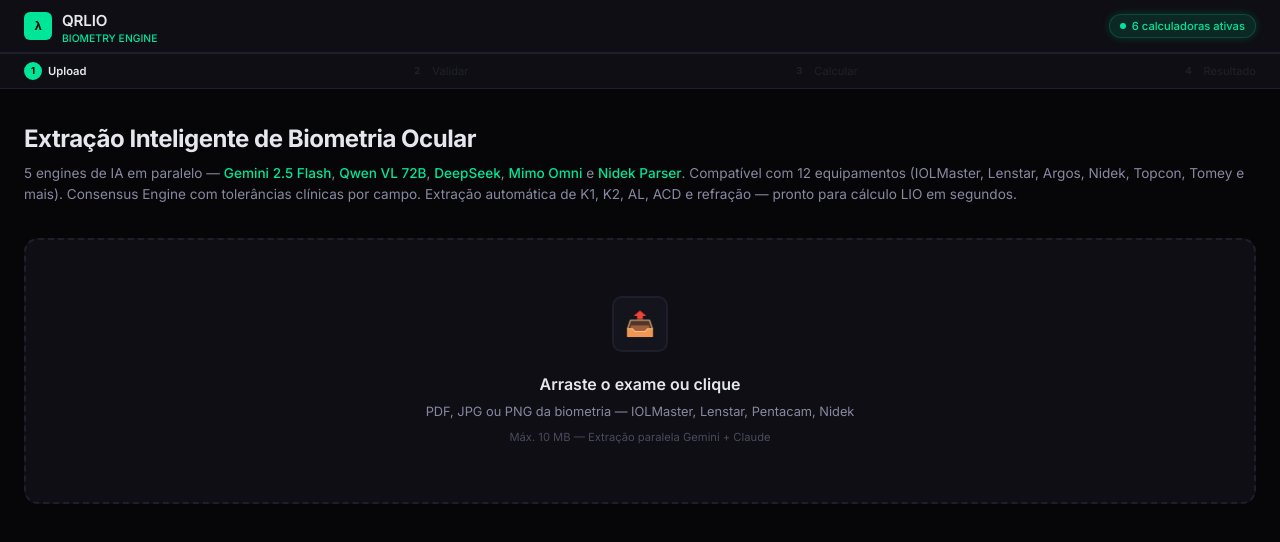
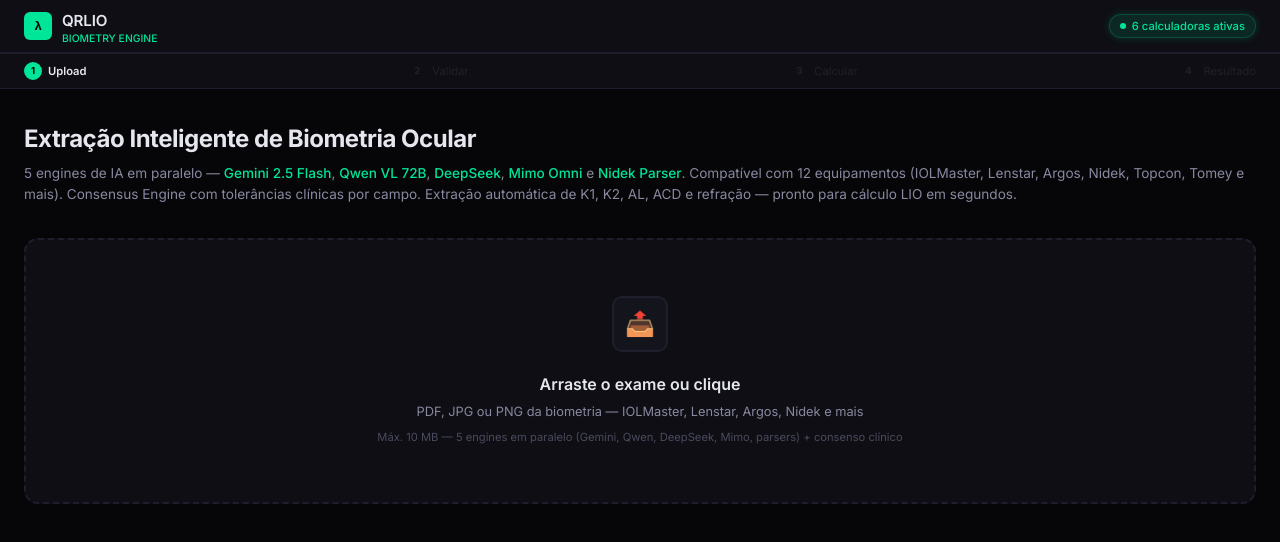
Before and after one commit to MarlonEngFront/qrlio-front, a Next.js app: page / in a window 1280 px wide. Shown: the top 542 px of the page. Built offline with nearby package versions, Linux system fonts and the light colour scheme; no server answers.

Commit message:
fix: update upload zone copy to real extraction engines
Replace outdated Gemini+Claude/Pentacam text with 5-engine pipeline + Argos.

Co-authored-by: Cursor <cursoragent@cursor.com>

```diff
--- a/app/components/ui/FileDropZone.tsx
+++ b/app/components/ui/FileDropZone.tsx
@@ -77,10 +77,10 @@ export default function FileDropZone({ onFile, disabled }: FileDropZoneProps) {
         {dragOver ? 'Solte o arquivo aqui' : 'Arraste o exame ou clique'}
       </p>
       <p style={{ fontSize: '0.8rem', color: 'var(--text-secondary)', margin: 0 }}>
-        PDF, JPG ou PNG da biometria — IOLMaster, Lenstar, Pentacam, Nidek
+        PDF, JPG ou PNG da biometria — IOLMaster, Lenstar, Argos, Nidek e mais
       </p>
       <p style={{ fontSize: '0.7rem', color: 'var(--text-muted)', margin: '0.5rem 0 0' }}>
-        Máx. 10 MB — Extração paralela Gemini + Claude
+        Máx. 10 MB — 5 engines em paralelo (Gemini, Qwen, DeepSeek, Mimo, parsers) + consenso clínico
       </p>
     </div>
   )
```
